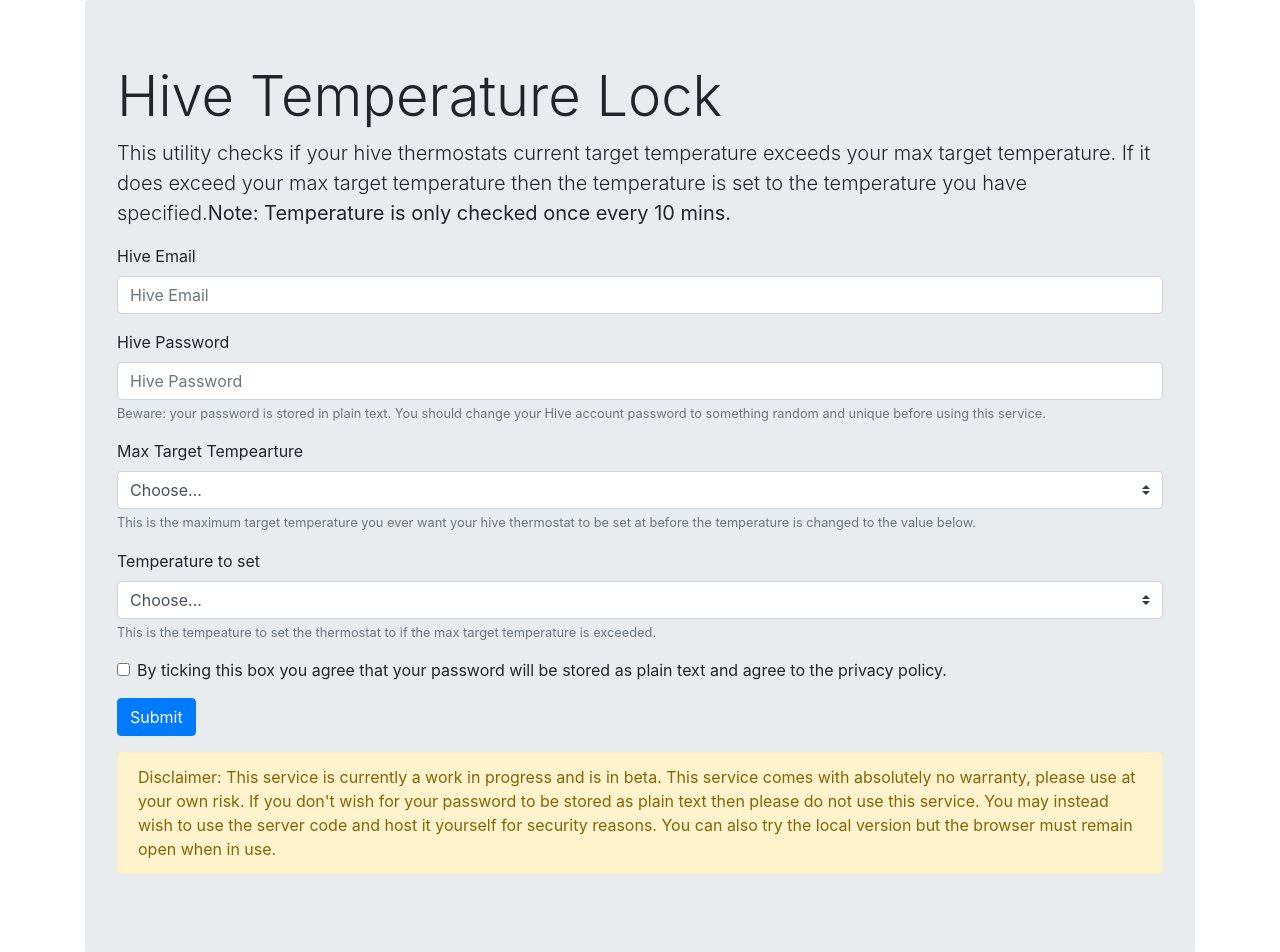
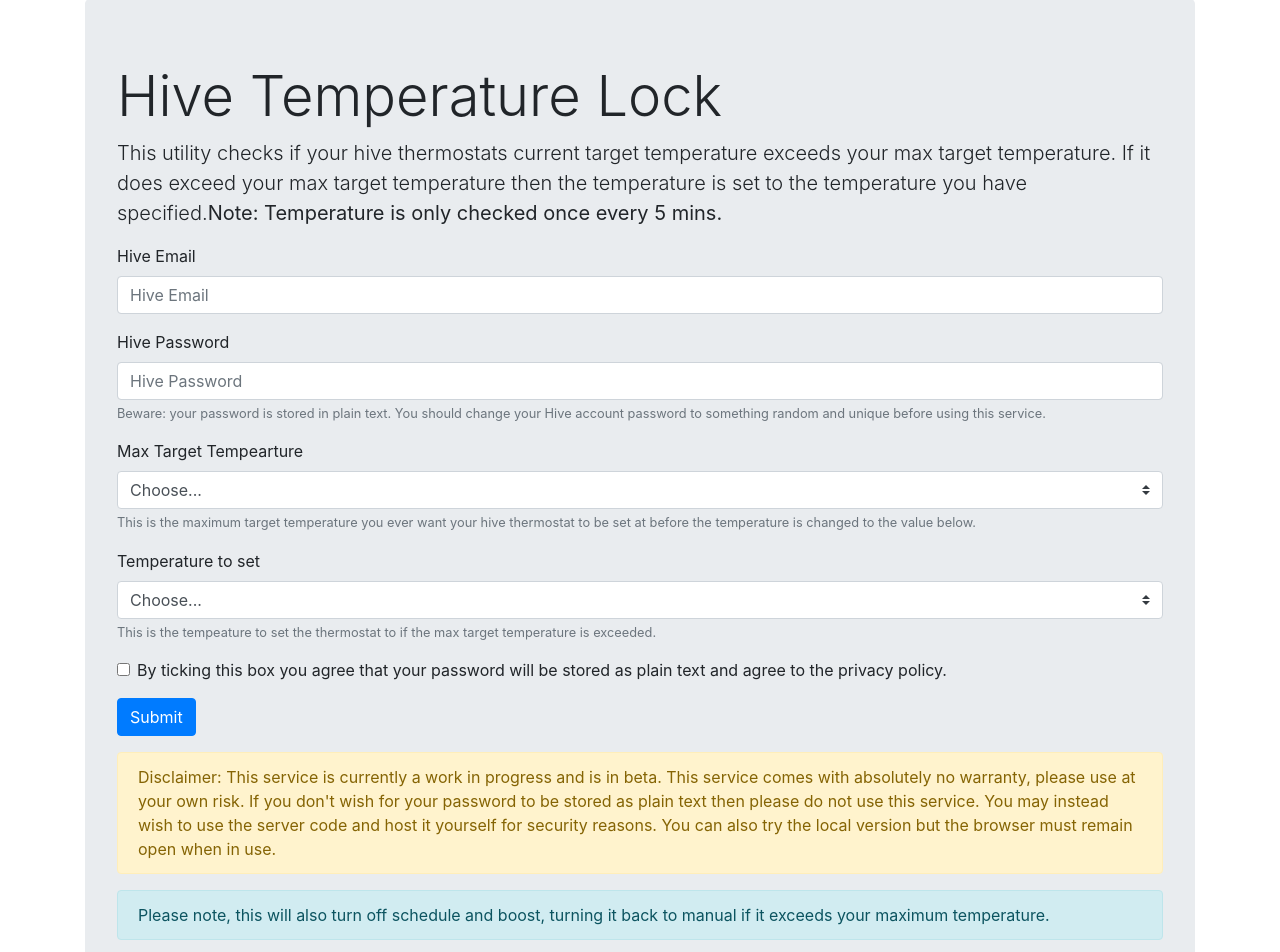
Before and after one commit to OddBlueDog/HiveTempLockClient, a React (Create React App) app: page / in a window 1280 px wide. Shown: the part 57-1009 px from the top of the page. Built offline with nearby package versions, Linux system fonts and the light colour scheme.

Commit message:
turn off schedule or boost if above max temp

```diff
--- a/src/apis/hive.js
+++ b/src/apis/hive.js
@@ -38,6 +38,15 @@
           attributes: {
             targetHeatTemperature: {
               targetValue: temperature
+            },
+            activeScheduleLock: {
+              targetValue: true
+            },
+            scheduleLockDuration: {
+              targetValue: 0
+            },
+            activeHeatCoolMode: {
+              targetValue: "HEAT"
             }
           }
         }
--- a/src/components/LocalForm.js
+++ b/src/components/LocalForm.js
@@ -44,6 +44,10 @@
     return thermostat[0].attributes.targetHeatTemperature.targetValue;
   }
 
+  getCurrentReportedValue(thermostat) {
+    return thermostat[0].attributes.targetHeatTemperature.reportedValue;
+  }
+
   onInputChange = event => {
     const target = event.target;
     const value = target.type === "checkbox" ? target.checked : target.value;
@@ -69,6 +73,7 @@
     const thermostatId = await this.getThermostatId(thermostat);
 
     const currentTemp = this.getCurrentTargetTemp(thermostat);
+    const currentReportedTemp = this.getCurrentReportedValue(thermostat);
 
     const newItem = {
       deviceList: deviceList,
@@ -82,9 +87,9 @@
       items: this.state.items.concat(newItem)
     });
 
-    if (currentTemp > this.state.maxTemp) {
+    if (currentTemp > this.state.maxTemp || currentReportedTemp > this.state.maxTemp) {
       const newItem = {
-        text: `Current target temperature of ${currentTemp} is above max target temperature of ${
+        text: `Current target temperature of ${currentTemp} or reported tempearture of ${currentReportedTemp} is above max target temperature of ${
           this.state.maxTemp
         } Now setting target temperature to ${this.state.tempToSet}`,
         id: Date.now()
@@ -277,6 +282,10 @@
           Disclaimer: This service is currently a work in progress and is in beta. This service comes with absolutely no
           warranty, please use at your own risk.
         </p>
+        <p className="mt-3 alert alert-info">
+          Please note, this will also turn off schedule and boost, turning it back to manual if it exceeds your maximum
+          temperature.
+        </p>
       </div>
     );
   }
--- a/src/components/RegistrationForm.js
+++ b/src/components/RegistrationForm.js
@@ -91,7 +91,7 @@
           This utility checks if your hive thermostats current target temperature exceeds your max target temperature.
           If it does exceed your max target temperature then the temperature is set to the temperature you have
           specified.
-          <strong>Note: Temperature is only checked once every 10 mins.</strong>
+          <strong>Note: Temperature is only checked once every 5 mins.</strong>
         </p>
         <form onSubmit={this.onFormSubmit}>
           <div className="form-group">
@@ -199,6 +199,10 @@
           please do not use this service. You may instead wish to use the server code and host it yourself for security
           reasons. You can also try the local version but the browser must remain open when in use.
         </p>
+        <p className="mt-3 alert alert-info">
+          Please note, this will also turn off schedule and boost, turning it back to manual if it exceeds your maximum
+          temperature.
+        </p>
       </div>
     );
   }
```
